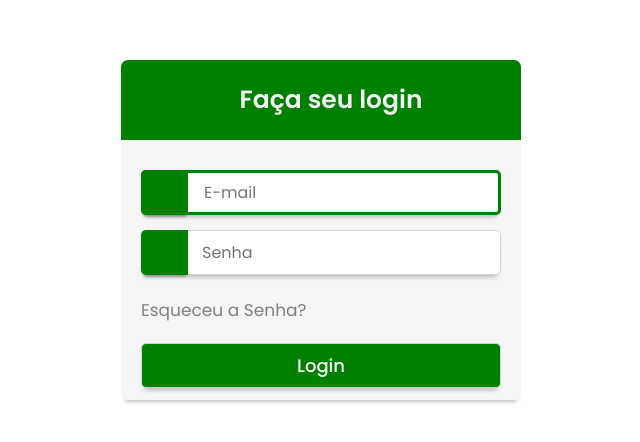
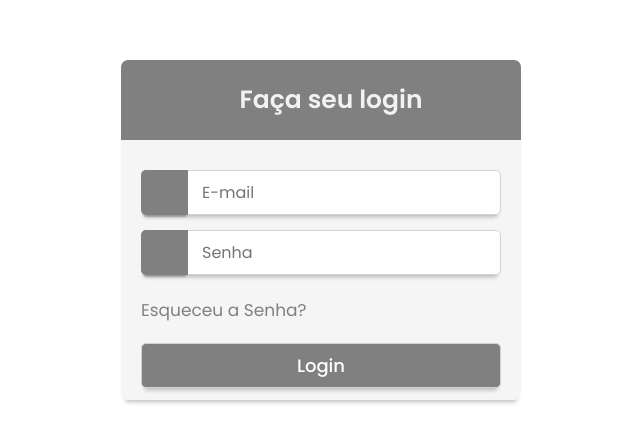
Before and after one commit to nataliaelucian/Projeto_Biblioteca, a plain HTML site: page index.html in a window 1280 px wide. Shown: the part 110-552 px from the top of the page, without its empty margins (319-959 px from the left). Drawn offline with Linux system fonts and the light colour scheme.

Commit message:
Update login.css

```diff
--- a/css/login.css
+++ b/css/login.css
@@ -43,7 +43,7 @@ body{
 /* Essa regra cria uma faixa na parte superior da caixa, aparecendo um titulo na tela de login*/
 .wrapper .title{
     line-height: 80px;
-    background: green ;
+    background: gray;
     text-align: center;
     padding-left: 20px;
     border-radius: 7px 7px 0 0;
@@ -76,9 +76,6 @@ body{
     transition: .1s;
 }
 
-.wrapper form .row input:focus{
-    border: 3px solid green;
-}
 /* Essa regra trabalha a organização de elementos, efeitos de sombra,
 bordas entre outros*/
 .wrapper form .row .i{
@@ -86,7 +83,7 @@ bordas entre outros*/
     width: 47px;
     height: 100%;
     font-size: 20px;
-    background: green;
+    background: gray;
     box-shadow: 0 4px 2px -2px rgba(0,0,0,0.25);
     border-radius: 5px 0 0 5px;
     display: flex;
@@ -115,7 +112,7 @@ bordas entre outros*/
     font-size: 18px;
     font-weight: 500;
     padding-left: 0;
-    background: green;
+    background: gray;
     border: 1px solid lightgray;
     cursor: pointer;
 }
```
